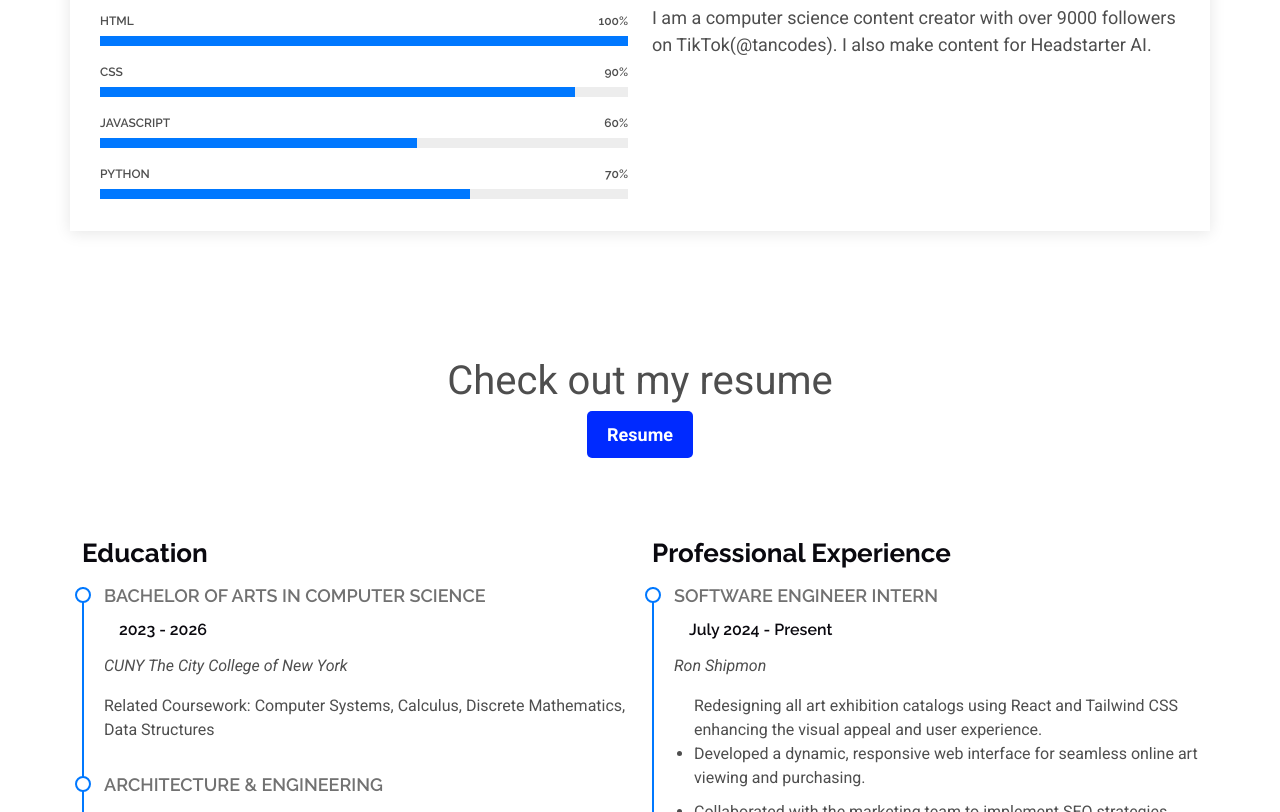
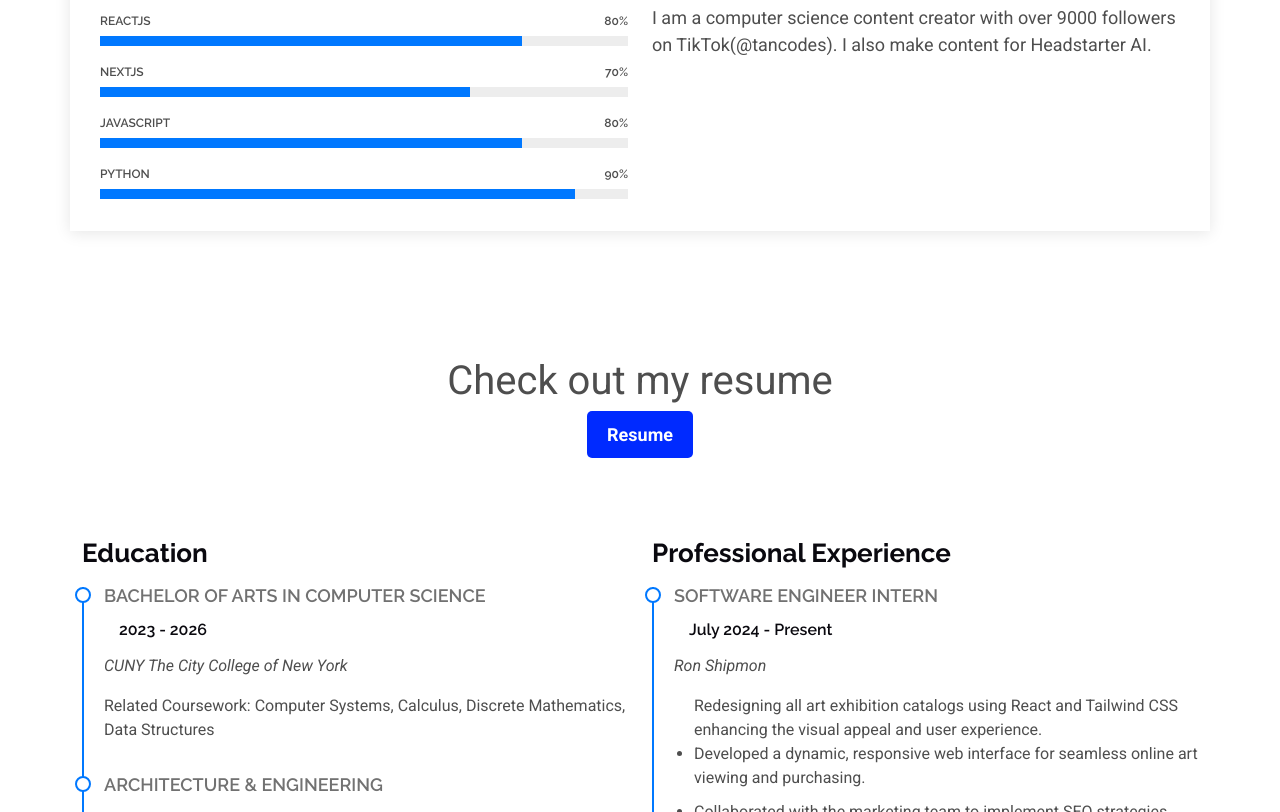
Before and after one commit to tanviriss/landing-page, a plain HTML site: page index.html in a window 1280 px wide. Shown: the part 1100-1912 px from the top of the page. Drawn offline with Linux system fonts and the light colour scheme.

Commit message:
updated skills

```diff
--- a/index.html
+++ b/index.html
@@ -130,13 +130,13 @@
 
                 <div class="progress">
                   <span class="skill"
-                    ><span>HTML</span> <i class="val">100%</i></span
+                    ><span>ReactJs</span> <i class="val">80%</i></span
                   >
                   <div class="progress-bar-wrap">
                     <div
                       class="progress-bar"
                       role="progressbar"
-                      aria-valuenow="100"
+                      aria-valuenow="80"
                       aria-valuemin="0"
                       aria-valuemax="100"
                     ></div>
@@ -146,13 +146,13 @@
 
                 <div class="progress">
                   <span class="skill"
-                    ><span>CSS</span> <i class="val">90%</i></span
+                    ><span>NextJS</span> <i class="val">70%</i></span
                   >
                   <div class="progress-bar-wrap">
                     <div
                       class="progress-bar"
                       role="progressbar"
-                      aria-valuenow="90"
+                      aria-valuenow="70"
                       aria-valuemin="0"
                       aria-valuemax="100"
                     ></div>
@@ -162,13 +162,13 @@
 
                 <div class="progress">
                   <span class="skill"
-                    ><span>JavaScript</span> <i class="val">60%</i></span
+                    ><span>JavaScript</span> <i class="val">80%</i></span
                   >
                   <div class="progress-bar-wrap">
                     <div
                       class="progress-bar"
                       role="progressbar"
-                      aria-valuenow="60"
+                      aria-valuenow="80"
                       aria-valuemin="0"
                       aria-valuemax="100"
                     ></div>
@@ -178,13 +178,13 @@
 
                 <div class="progress">
                   <span class="skill"
-                    ><span>Python</span> <i class="val">70%</i></span
+                    ><span>Python</span> <i class="val">90%</i></span
                   >
                   <div class="progress-bar-wrap">
                     <div
                       class="progress-bar"
                       role="progressbar"
-                      aria-valuenow="70"
+                      aria-valuenow="90"
                       aria-valuemin="0"
                       aria-valuemax="100"
                     ></div>
```
